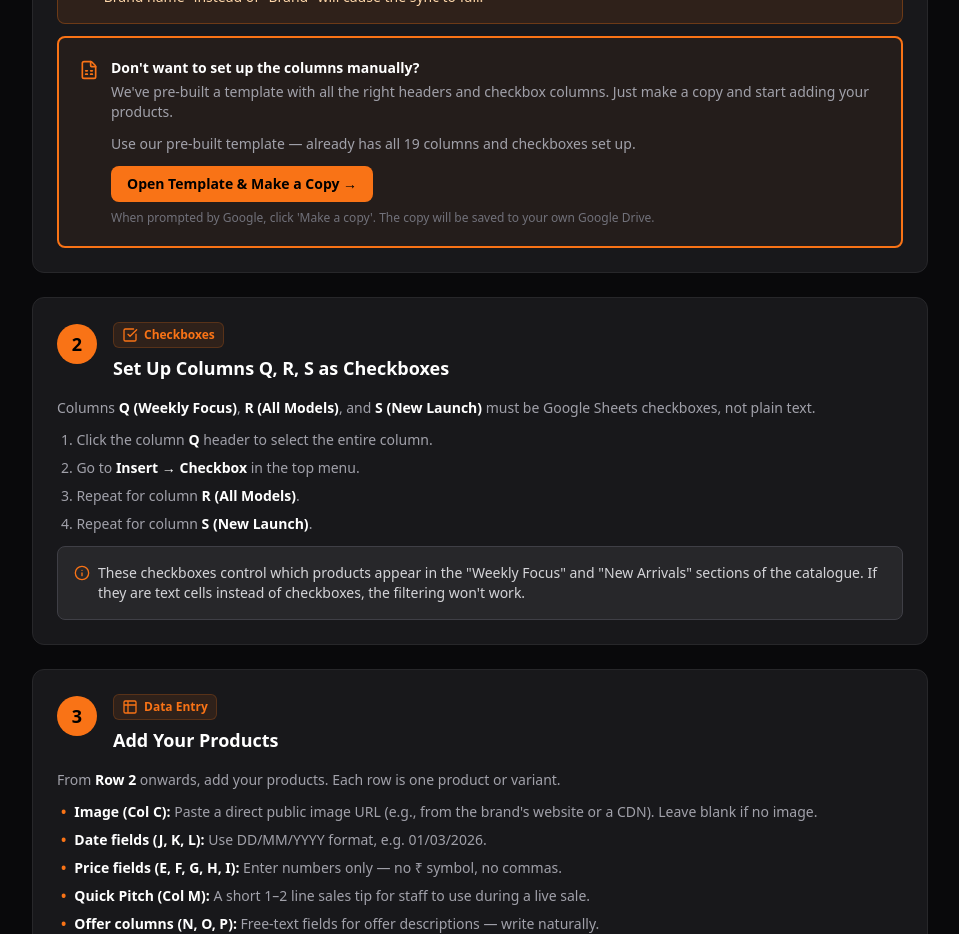
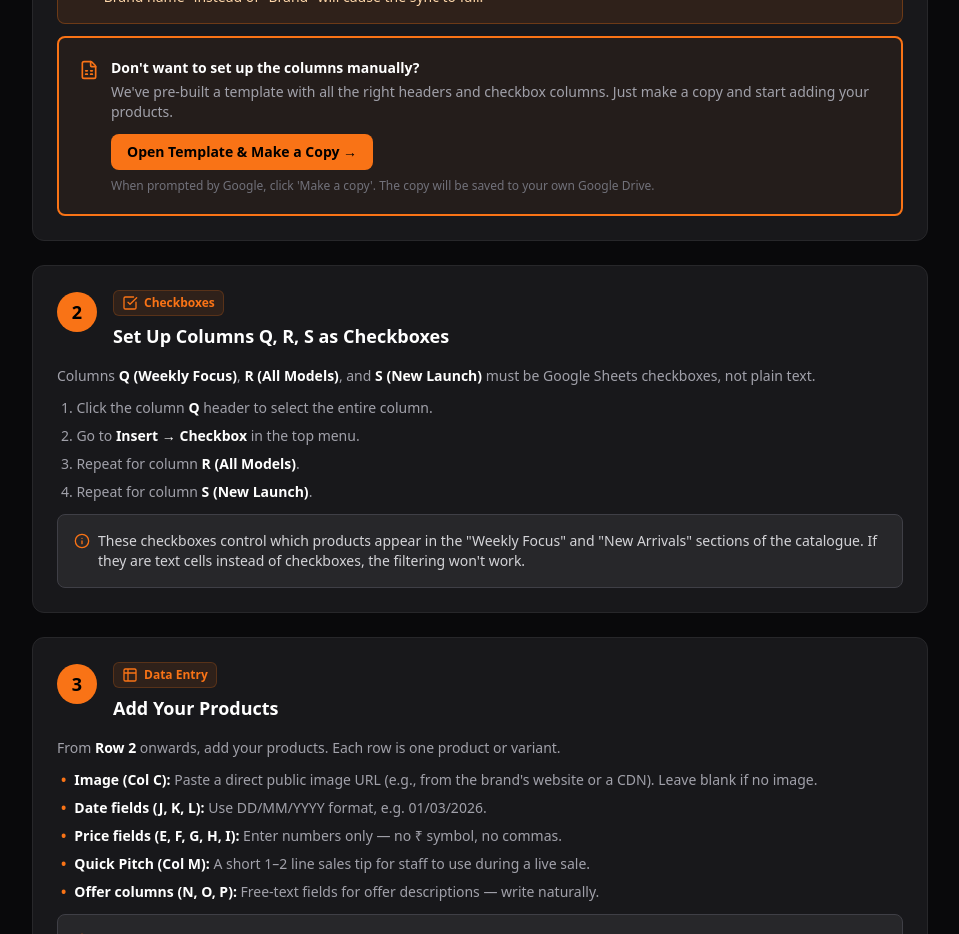
Before and after one commit to deeeeeepesh/salesSupportSystem-saas, a Next.js app: page /sheets-setup in a window 1280 px wide. Shown: the part 1480-2414 px from the top of the page, without its empty margins (160-1119 px from the left). Built offline with nearby package versions, Linux system fonts and the light colour scheme; no server answers.

Commit message:
Remove duplicate description text in template CTA
Co-authored-by: deeeeeepesh <85902051+deeeeeepesh@users.noreply.github.com>
Agent-Logs-Url: https://github.com/deeeeeepesh/salesSupportSystem-saas/sessions/665266d9-4bf3-49cf-b330-c564882e60e6

```diff
--- a/app/sheets-setup/page.tsx
+++ b/app/sheets-setup/page.tsx
@@ -293,9 +293,6 @@ export default function SheetsSetupPage() {
                       </p>
                     </div>
                   </div>
-                  <p className={`text-sm mb-3 ml-8 ${textSecondary}`}>
-                    Use our pre-built template — already has all 19 columns and checkboxes set up.
-                  </p>
                   <div className="ml-8">
                     <a
                       href="https://docs.google.com/spreadsheets/d/1BxiMVs0XRA5nFMdKvBdBZjgmUUqptlbs74OgVE2upms/copy"
```
